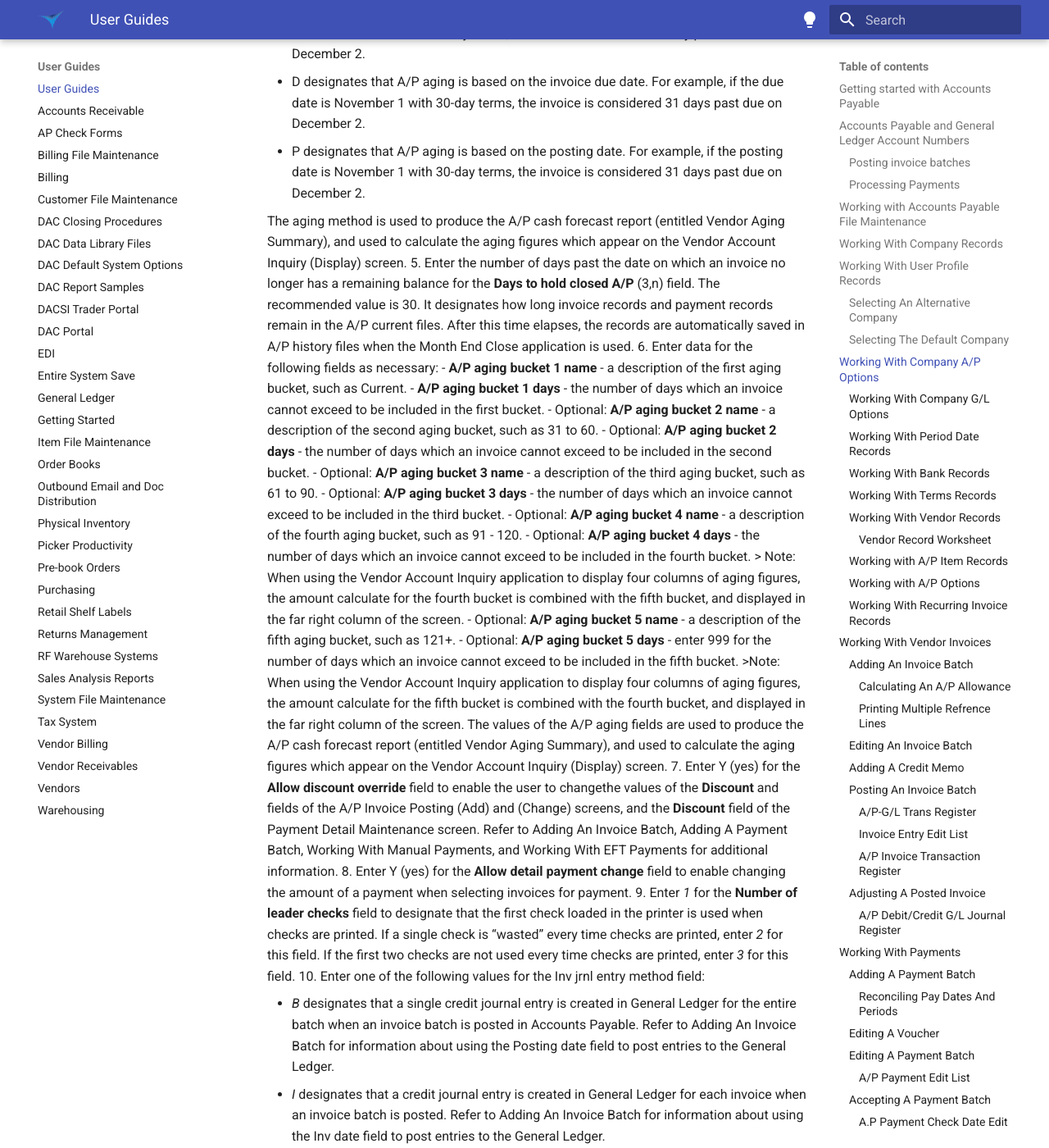
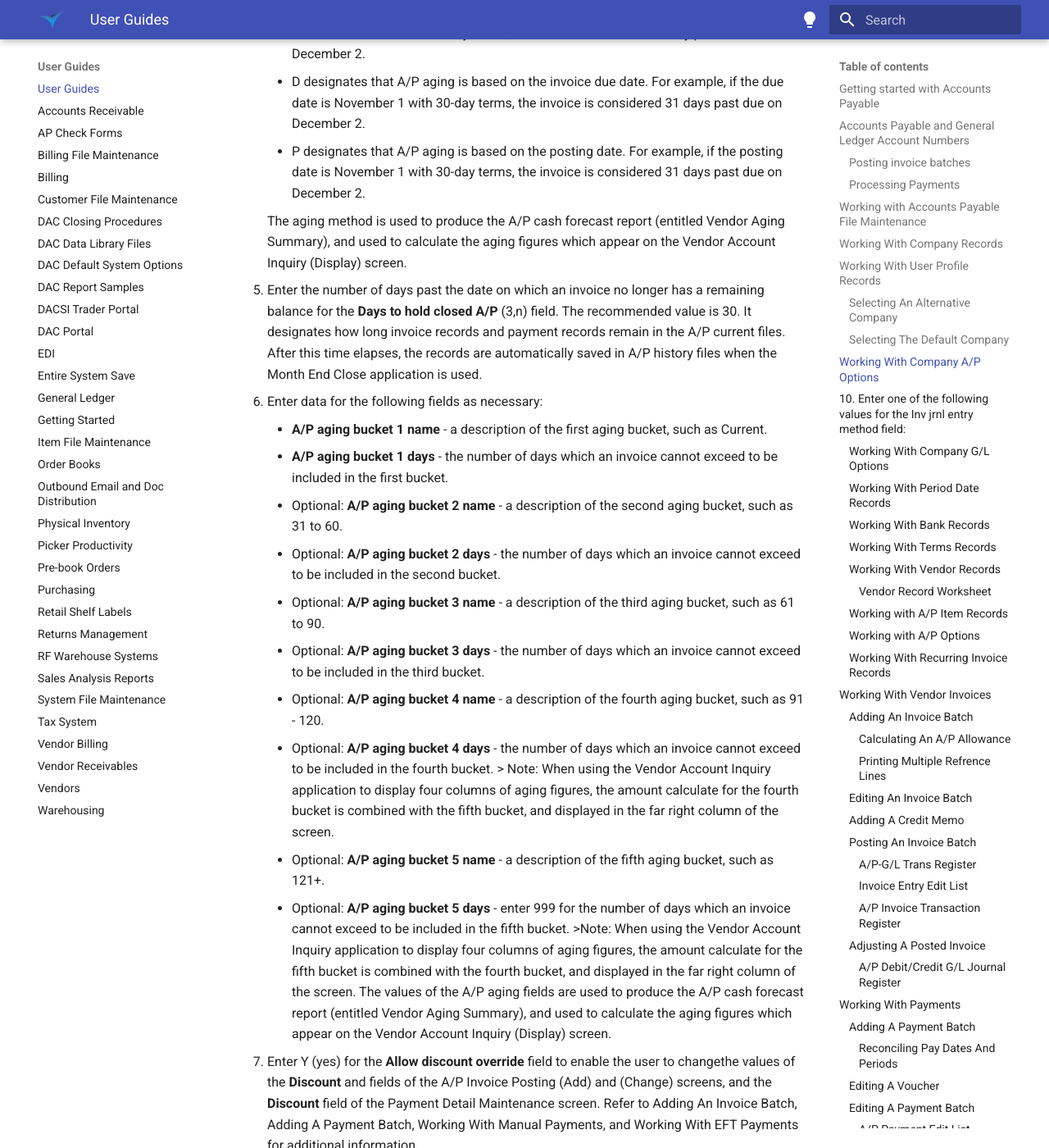
Before and after one commit to AydenB/mkdocs, an MkDocs documentation site: the page built from docs/user-guide/Accounts Payable.md, in a window 1280 px wide and 1400 px high, scrolled down 12751 px. Shown: the whole window at 82% size. Built offline with MkDocs 1.6.1 and Material for MkDocs 9.7.7, drawn with Linux system fonts in a browser that asks for light colours; part of the change alters nothing that is shown; some of the changed text lies outside the part shown.

```diff
--- a/docs/user-guide/Accounts Payable.md
+++ b/docs/user-guide/Accounts Payable.md
@@ -234,7 +234,9 @@ If necessary, the Select Alternative Company application can be used before work
      - P designates that A/P aging is based on the posting date. For example, if the posting date is November 1 with 30-day terms, the invoice is considered 31 days past due on December 2.
 
     The aging method is used to produce the A/P cash forecast report (entitled Vendor Aging Summary), and used to calculate the aging figures which appear on the Vendor Account Inquiry (Display) screen.
+
 5. Enter the number of days past the date on which an invoice no longer has a remaining balance for the **Days to hold closed A/P** (3,n) field. The recommended value is 30. It designates how long invoice records and payment records remain in the A/P current files. After this time elapses, the records are automatically saved in A/P history files when the Month End Close application is used.
+
 6. Enter data for the following fields as necessary:
     - **A/P aging bucket 1 name** - a description of the first aging bucket, such as Current.
     - **A/P aging bucket 1 days** - the number of days which an invoice cannot exceed to be included in the first bucket.
@@ -249,29 +251,33 @@ If necessary, the Select Alternative Company application can be used before work
     - Optional: **A/P aging bucket 5 days** - enter 999 for the number of days which an invoice cannot exceed to be included in the fifth bucket.
         &gt;Note: When using the Vendor Account Inquiry application to display four columns of aging figures, the amount calculate for the fifth bucket is combined with the fourth bucket, and displayed in the far right column of the screen.
 The values of the A/P aging fields are used to produce the A/P cash forecast report (entitled Vendor Aging Summary), and used to calculate the aging figures which appear on the Vendor Account Inquiry (Display) screen.
+
 7. Enter Y (yes) for the **Allow discount override** field to enable the user to changethe values of the **Discount** and fields of the A/P Invoice Posting (Add) and (Change) screens, and the **Discount** field of the Payment Detail Maintenance screen. Refer to Adding An Invoice Batch, Adding A Payment Batch, Working With Manual Payments, and Working With EFT Payments for additional information.
+
 8. Enter Y (yes) for the **Allow detail payment change** field to enable changing the amount of a payment when selecting invoices for payment.
+
 9. Enter *1* for the **Number of leader checks** field to designate that the first check loaded in the printer is used when checks are printed. If a single check is “wasted” every time checks are printed, enter *2* for this field. If the first two checks are not used every time checks are printed, enter *3* for this field.
-10. Enter one of the following values for the Inv jrnl entry method field:
-
-    - *B* designates that a single credit journal entry is created in General Ledger for the entire batch when an invoice batch is posted in Accounts Payable. Refer to Adding An Invoice Batch for information about using the Posting date field to post entries to the General Ledger.
+
+10.  Enter one of the following values for the Inv jrnl entry method field:
+-
+     - *B* designates that a single credit journal entry is created in General Ledger for the entire batch when an invoice batch is posted in Accounts Payable. Refer to Adding An Invoice Batch for information about using the Posting date field to post entries to the General Ledger.
     - *I* designates that a credit journal entry is created in General Ledger for each invoice when an invoice batch is posted. Refer to Adding An Invoice Batch for information about using the Inv date field to post entries to the General Ledger.
 
-11. Enter one of the following values for the Pmt jrnl entry method field:
+1.  Enter one of the following values for the Pmt jrnl entry method field:
     - *B* designates that a single debit journal entry is created in General Ledger for the entire batch when a payment batch is posted in Accounts Payable.
     - *C* designates that a debit journal entry is created in General Ledger for each payment when a payment batch is posted.\
 
     Refer to [Working With A/P Options](#working-with-company-ap-options) for information about using the A/P Check field to designate which date is used for posting entries to the General Ledger.
 
-12. Optional: Enter *Y* (yes) for the Reprint check numbers on preprinted checks field to print check numbers on checks that are pre-numbered, and verify that the correct check is being printed on the correct form.
-13. If *Y* (yes) is entered for the G/L interface field of the company’s record, data may be entered for the following fields:
+2.  Optional: Enter *Y* (yes) for the Reprint check numbers on preprinted checks field to print check numbers on checks that are pre-numbered, and verify that the correct check is being printed on the correct form.
+3.  If *Y* (yes) is entered for the G/L interface field of the company’s record, data may be entered for the following fields:
     - **A/P account number** - the cost center number and the liability account number which are credited when invoices are posted and debited when payments are made. Refer to Posting An Invoice Batch and Printing Checks And Check Register for additional information. The cost center number entered for the **A/P account number** field is also used as the default value when adding recurring invoice records and adding invoice batches. Refer to Working With Recurring Invoice Records and Adding An Invoice Batch for additional information.
     - **Discount account** - the cost center number and the expense or income account number used for crediting discounts when payments are made.
 
     Refer to Working With Company Records for additional information about the **G/L interface** field. Refer also to Working With A/P Item Records for information about the **G/L Account** # field, and to Working With Bank Records for information about the **Cost Center** and **G/L Account** # fields.
 
-14. Press &lt;Enter&gt; when data entry is complete. The *Record added* message appears at the bottom of the Company Maintenance screen.
-15. Press &lt;F3&gt; to exit. The A/P File Maintenance screen appears.
+4.  Press &lt;Enter&gt; when data entry is complete. The *Record added* message appears at the bottom of the Company Maintenance screen.
+5.  Press &lt;F3&gt; to exit. The A/P File Maintenance screen appears.
 
 ### Working With Company G/L Options
 
@@ -1353,15 +1359,16 @@ the payment batch before accepting it.
 
 The instructions below describe using the Edit Voucher Pay Date application to change the pay date, due date and payment type of a posted invoice’s voucher. If the voucher which is edited is included in an existing payment batch, one of these processes must also be followed:
 
-- The voucher must be deleted from the payment batch, and then added to it or added to another batch. Refer to Reconciling Pay Dates And Periods (see Procedure 2) for an example of this process.
-
-- The entire payment batch containing the voucher must be deleted, and a new batch containing the voucher must be added. Refer to [Editing A Payment Batch](#editing-a-payment-batch) for additional information about this process.
-
-1. Select option 8 (Edit Voucher Pay Date) from the Accounts Payable screen. The
-Invoice Pay Date Maintenance Prompt Screen screen appears.
-1. Enter the number of the desired voucher for the Voucher Number (7,n) field.
-2. Enter R for the Voucher Type (2,a) field.
-3. Press <Enter>. The Invoice Pay Date Maintenance screen appears, unless one of
+-
+  - The voucher must be deleted from the payment batch, and then added to it or added to another batch. Refer to Reconciling Pay Dates And Periods (see Procedure 2) for an example of this process.
+
+  - The entire payment batch containing the voucher must be deleted, and a new batch containing the voucher must be added. Refer to [Editing A Payment Batch](#editing-a-payment-batch) for additional information about this process.
+
+1. Select option 8 (Edit Voucher Pay Date) from the Accounts Payable screen. The Invoice Pay Date Maintenance Prompt Screen screen appears.
+
+2. Enter the number of the desired voucher for the Voucher Number (7,n) field.
+3. Enter R for the Voucher Type (2,a) field.
+4. Press <Enter>. The Invoice Pay Date Maintenance screen appears, unless one of
 the following messages is displayed:
 - Voucher has not been posted. Refer to Editing An Invoice Batch for
 information about changing the pay date, due date and payment type of an
```
